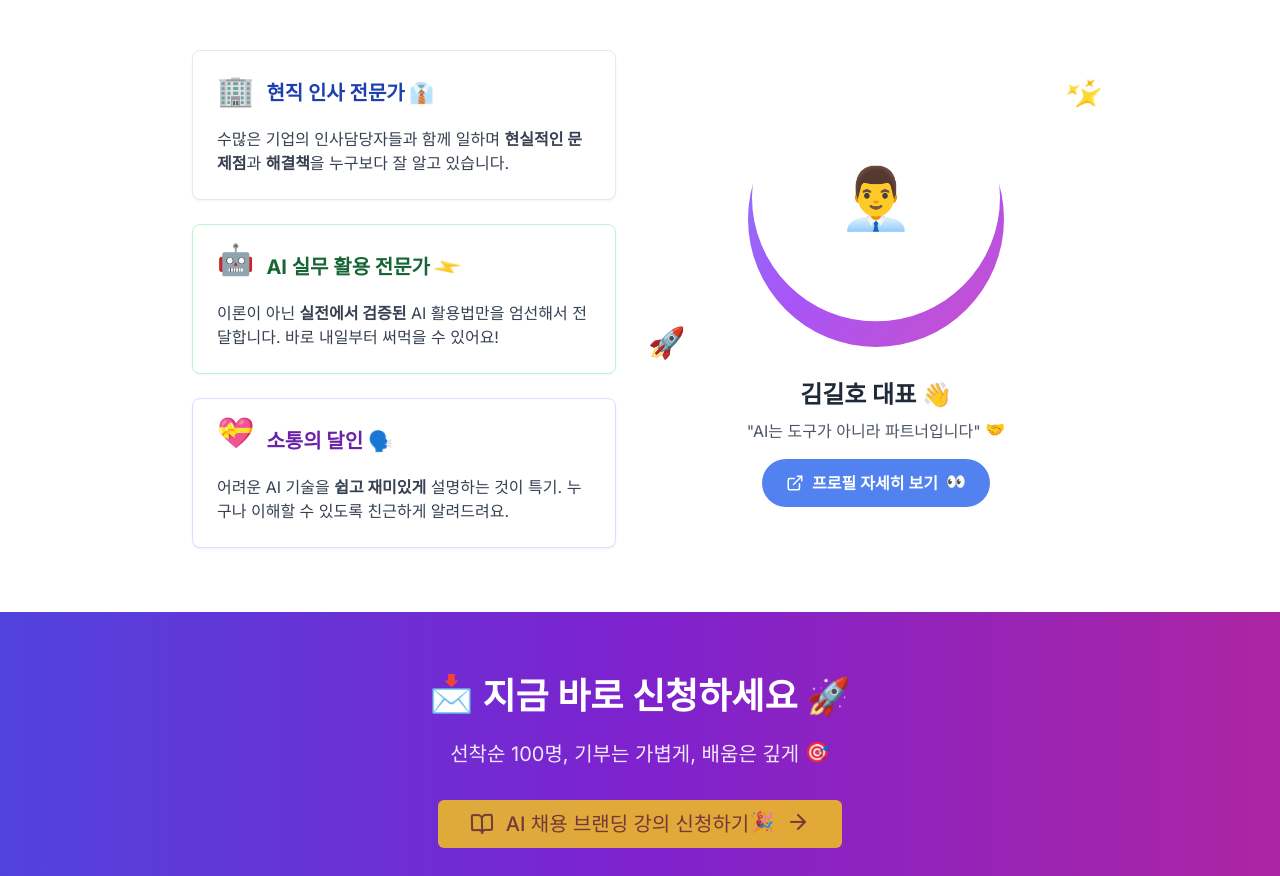
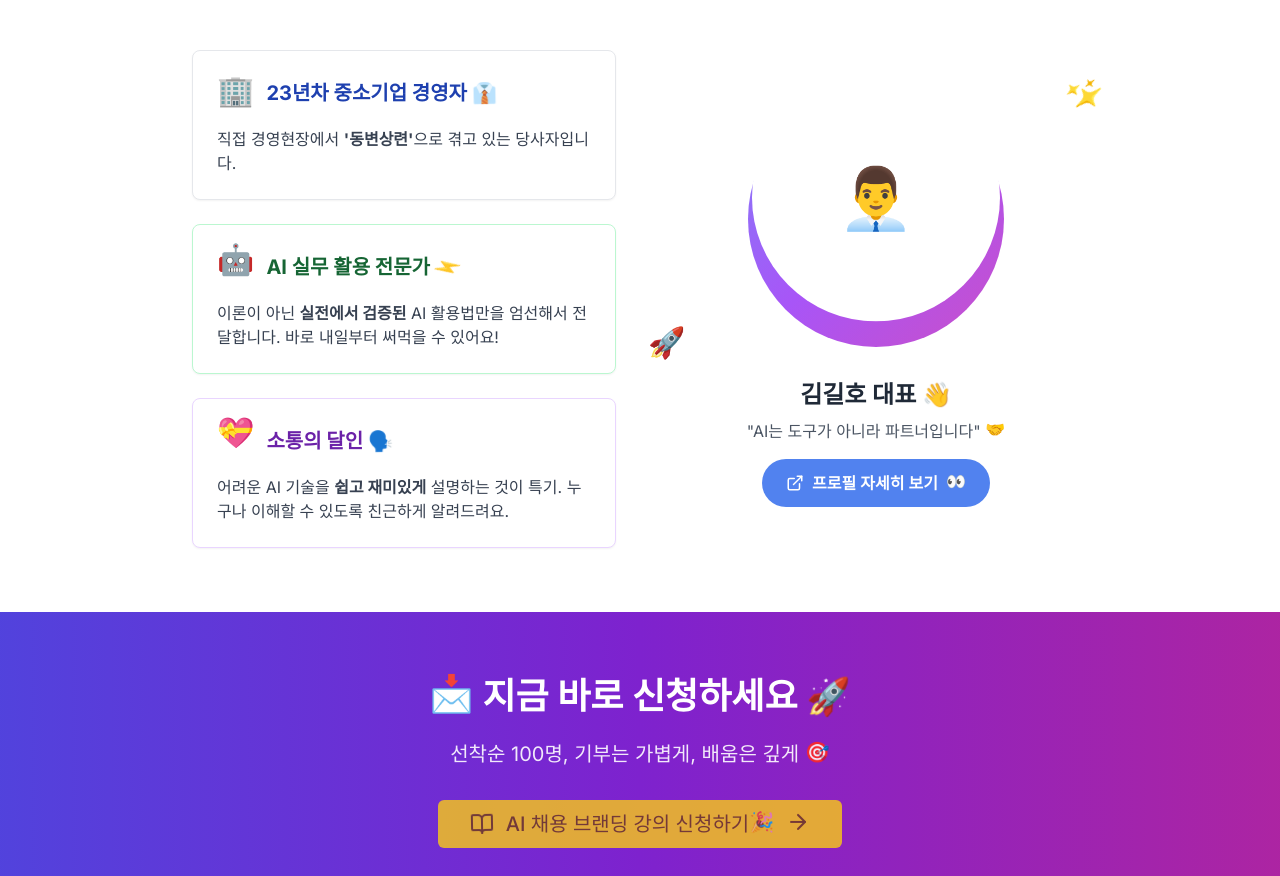
Before and after one commit to kkh2114/recruitment-branding-landing, a Next.js app: page / in a window 1280 px wide. Shown: the part 3222-4098 px from the top of the page. Built offline with nearby package versions, Linux system fonts and the light colour scheme.

Commit message:
Update Kim Gil-ho profile description - 23년차 중소기업 경영자, 동변상련 경영현장 경험 강조

```diff
--- a/app/page.tsx
+++ b/app/page.tsx
@@ -397,12 +397,11 @@ export default function LandingPage() {
                   <div className="flex items-center space-x-3 mb-4">
                     <div className="text-3xl animate-bounce">🏢</div>
                     <h3 className="text-xl font-bold text-blue-800">
-                      현직 인사 전문가 <span className="animate-wiggle inline-block">👔</span>
+                      23년차 중소기업 경영자 <span className="animate-wiggle inline-block">👔</span>
                     </h3>
                   </div>
                   <p className="text-gray-700">
-                    수많은 기업의 인사담당자들과 함께 일하며 <strong>현실적인 문제점</strong>과{" "}
-                    <strong>해결책</strong>을 누구보다 잘 알고 있습니다.
+                    직접 경영현장에서 <strong>'동변상련'</strong>으로 겪고 있는 당사자입니다.
                   </p>
                 </Card>
 
```
